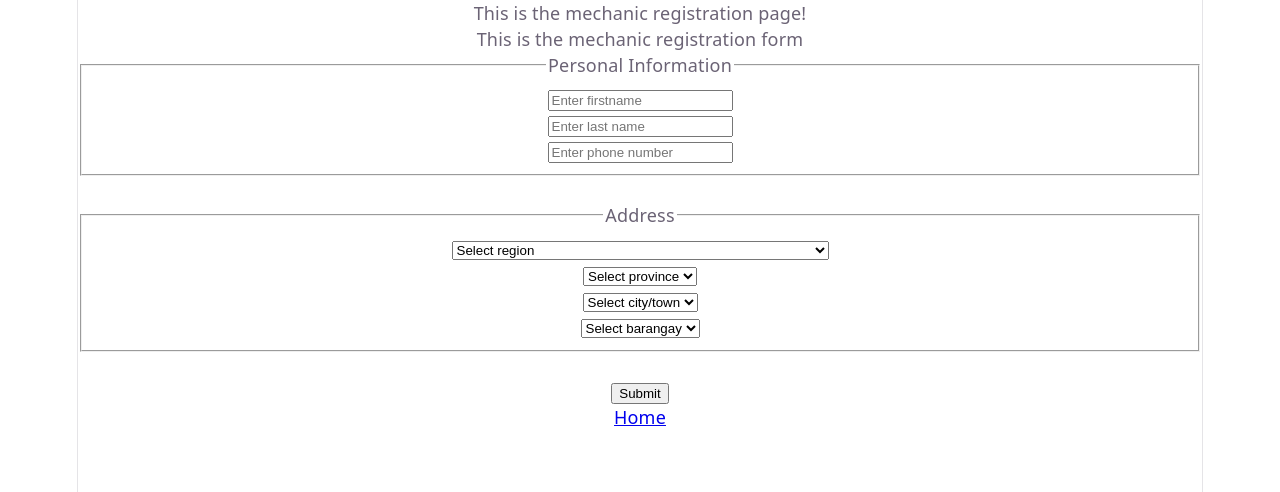
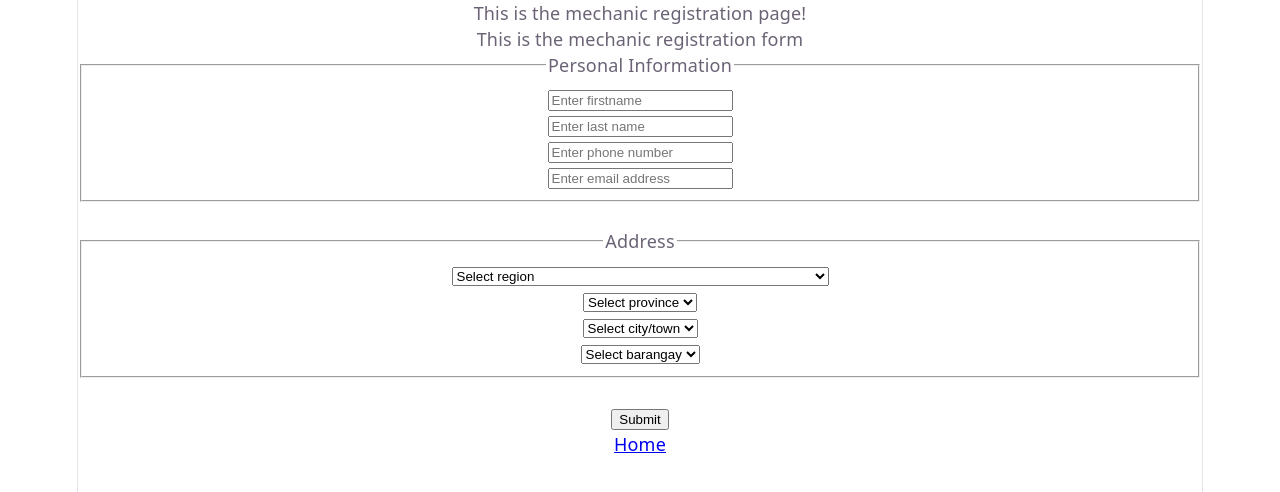
Before and after one commit to jakevergara97-hub/mechanicko_two, a React (Vite) app: page /mechanicsignup in a window 1280 px wide. Shown: the top 492 px of the page. Built offline with nearby package versions, Linux system fonts and the light colour scheme.

Commit message:
Implemented the email input field on the mechanic registration page, resolved related bugs, and ensured the data is successfully submitted to the server through the API.

```diff
--- a/src/components/mechanic_registration/MechanicRegistrationForm.jsx
+++ b/src/components/mechanic_registration/MechanicRegistrationForm.jsx
@@ -2,26 +2,25 @@ import { useState, useEffect, useRef } from "react";
 import { createMechanic } from "../../services/mechanicService";
 
 export function MechanicRegistrationForm() {
-    const [touchedFirstName, setTouchedFirstName] = useState(false);
-    const [touchedLastName, setTouchedLastName] = useState(false);
-    const [touchedPhoneNumber, setTouchedPhoneNumber] = useState(false);
-
-    const [touched, setTouched] = useState({});
+    const [locationHierarchy, setLocationHierarchy] = useState({});
 
     const [selectedRegion, setSelectedRegion] = useState("");
     const [selectedProvince, setSelectedProvince] = useState("");
     const [selectedCity, setSelectedCity] = useState("");
 
-    const [locationHierarchy, setLocationHierarchy] = useState({});
+    const [touched, setTouched] = useState({});
 
     const [provinces, setProvinces] = useState([]);
     const [cities, setCities] = useState([]);
     const [barangays, setBarangays] = useState([]);
 
+    const [emailError, setEmailError] = useState('');
+
     const initialFormState = {
         firstName: '',
         lastName: '',
         phoneNumber: '',
+        email: '',
 
         region: '',
         province: '',
@@ -34,12 +33,37 @@ export function MechanicRegistrationForm() {
     const handleChange = (event) => {
         const {name, value} = event.target;
 
+        if(name === 'email') {
+            validateEmail(value);
+
+            if(!emailError) {
+                setFormData((prevData) => {
+                    return {
+                        ...prevData,
+                        [name]: value,
+                    }
+                });
+            }
+        }
+
         setFormData((prevData) => {
             return {
                 ...prevData,
                 [name]: value,
             }
         });
+    }
+
+    const validateEmail = (value) => {
+        const emailRegex = /^[^\s@]+@[^\s@]+\.[^\s@]+$/;
+
+        if(!value) {
+            setEmailError('Email is empty');
+        } else if(!emailRegex.test(value)) {
+            setEmailError('Email address is not valid');
+        } else {
+            setEmailError('');
+        }
     }
 
     useEffect(() => {
@@ -51,7 +75,6 @@ export function MechanicRegistrationForm() {
                     throw new Error("Locations can't be loaded.");
                 }
                 const data = await response.json();
-                console.log(locationHierarchy);
                 setLocationHierarchy(data);
             }
             catch(error) {
@@ -146,12 +169,11 @@ export function MechanicRegistrationForm() {
     function handleBarangaySelection(e) {
         const barangay = e.target.value;
 
-        setFormData((prevData) => {
-            return {
+        setFormData((prevData) => ({
                 ...prevData,
                 barangay,
-            }
-        });
+            })
+        );
     }
 
     const regions = Object.keys(locationHierarchy);
@@ -162,6 +184,7 @@ export function MechanicRegistrationForm() {
         let { firstName,
                 lastName,
                 phoneNumber,
+                email,
                 province,
                 city,
                 barangay,
@@ -184,6 +207,7 @@ export function MechanicRegistrationForm() {
                 firstName,
                 lastName,
                 phoneNumber,
+                email,
                 province,
                 city: slicedCity,
                 barangay,
@@ -198,13 +222,10 @@ export function MechanicRegistrationForm() {
         } catch(error) {
             alert(error);
         }
-
+        console.log(formData);
         setFormData(initialFormState);
         setTouched({})
         document.activeElement.blur();
-        setTouchedFirstName(false);
-        setTouchedLastName(false);
-        setTouchedPhoneNumber(false);
     }
 
     return (
@@ -214,46 +235,85 @@ export function MechanicRegistrationForm() {
                 <fieldset>
                     <legend>Personal Information</legend>
                         <input
+                            id="mechanic-firstName"
                             type="text"
                             name="firstName"
                             value={formData.firstName}
                             onChange={handleChange}
-                            onBlur={() => setTouchedFirstName(true)}
+                            onBlur={(e) => setTouched(prev => ({
+                                    ...prev,
+                                    [e.target.name]: true,
+                                }))
+                            }
                             placeholder="Enter firstname"
                         />
 
-                        {touchedFirstName && formData.firstName === '' &&
-                            (<p style={{color:"red"}}>Please enter your first name</p>)
+                        {touched.firstName && !formData.firstName
+                            && (<p style={{color:"red"}}>Please enter your first name</p>)
                         }
 
                         <br />
 
                         <input
+                            id="mechanic-lastName"
                             type="text"
                             name="lastName"
                             value={formData.lastName}
                             onChange={handleChange}
-                            onBlur={() => setTouchedLastName(true)}
+                            onBlur={(e) => setTouched(prev => ({
+                                    ...prev,
+                                    [e.target.name]: true,
+                                }))
+                            }
                             placeholder="Enter last name"
                         />
 
-                        {touchedLastName && formData.lastName === '' &&
-                            (<p style={{color:"red"}}>Please enter your last name</p>)
+                        {touched.lastName && !formData.lastName
+                            && (<p style={{color:"red"}}>Please enter your last name</p>)
                         }
 
                         <br />
 
                         <input
+                            id="mechanic-phoneNumber"
                             type="text"
                             name="phoneNumber"
                             value={formData.phoneNumber}
                             onChange={handleChange}
-                            onBlur={() => setTouchedPhoneNumber(true)}
+                            onBlur={(e) => setTouched(prev => ({
+                                    ...prev,
+                                    [e.target.name]: true,
+                                }))
+                            }
                             placeholder="Enter phone number"
                         />
 
-                        {touchedPhoneNumber && formData.phoneNumber === '' &&
-                            (<p style={{color:"red"}}>Please enter your phone number</p>)
+                        {touched.phoneNumber && !formData.phoneNumber
+                            && (<p style={{color:"red"}}>Please enter your phone number</p>)
+                        }
+
+                        <br />
+
+                        <input
+                            id="mechanic-email"
+                            // type="email"
+                            name="email"
+                            value={formData.email}
+                            onChange={handleChange}
+                            onBlur={(e) => setTouched(prev => ({
+                                    ...prev,
+                                    [e.target.name]: true,
+                                }))
+                            }
+                            placeholder="Enter email address"
+                        />
+
+                        {emailError
+                            && (<p style={{color:"red"}}>{emailError}</p>)
+                        }
+
+                        {touched.email && !formData.email
+                            && (<p style={{color:"red"}}>Please enter email address</p>)
                         }
 
                 </fieldset>
@@ -273,7 +333,9 @@ export function MechanicRegistrationForm() {
                                 }))
                             }
                         >
-                            {regions.length === 0 && <option value="" disabled>Regions loading...</option>}
+                            {regions.length === 0
+                                && <option value="" disabled>Regions loading...</option>
+                            }
 
                             <option value="" disabled>Select region</option>
 
```
Also changed, not shown: 1 other file (tests, documents, lock files or other folders).
